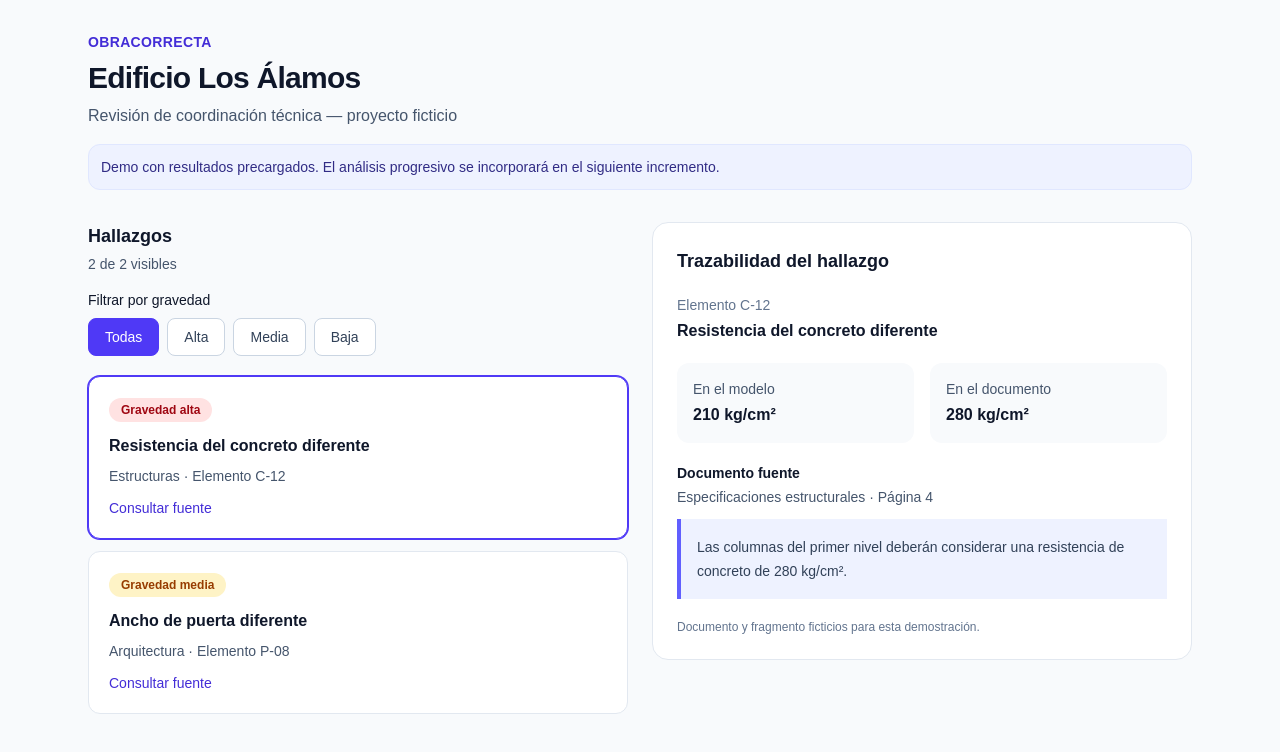
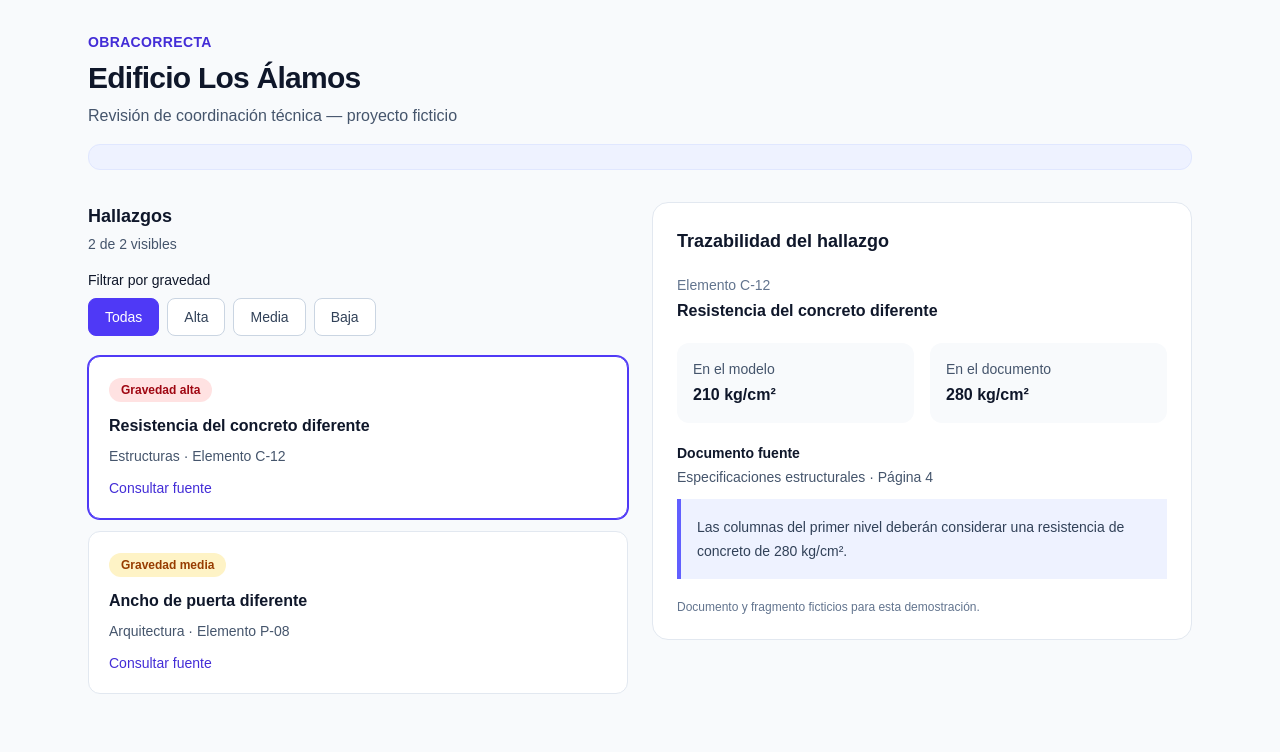
Before and after one commit to LuisRCh986/obracorrecta, a Next.js app: page / in a window 1280 px wide. Shown: the top 752 px of the page. Built offline with nearby package versions, Linux system fonts and the light colour scheme.

Commit message:
feature(components): create the component that manages REST and SSE

```diff
--- a/src/components/review-dashboard.tsx
+++ b/src/components/review-dashboard.tsx
@@ -1,6 +1,6 @@
 "use client";
 
-import { useState } from "react";
+import { useState, type ReactNode } from "react";
 import type { Finding, Project, Severity } from "@/types/review";
 
 type SeverityFilter = "all" | Severity;
@@ -8,6 +8,8 @@ type SeverityFilter = "all" | Severity;
 interface ReviewDashboardProps {
   project: Project;
   findings: Finding[];
+  children?: ReactNode;
+  emptyMessage?: string;
 }
 
 const severityLabels: Record<Severity, string> = {
@@ -100,7 +102,12 @@ function SourcePanel({ finding }: { finding: Finding | null }) {
   );
 }
 
-export function ReviewDashboard({ project, findings }: ReviewDashboardProps) {
+export function ReviewDashboard({
+  project,
+  findings,
+  children,
+  emptyMessage = "No hay hallazgos con esta gravedad",
+}: ReviewDashboardProps) {
   const [severityFilter, setSeverityFilter] = useState<SeverityFilter>("all");
 
   const [selectedId, setSelectedId] = useState<string | null>(null);
@@ -133,10 +140,9 @@ export function ReviewDashboard({ project, findings }: ReviewDashboardProps) {
 
         <p className="mt-2 text-slate-600">{project.description}</p>
 
-        <p className="mt-4 rounded-xl border border-indigo-100 bg-indigo-50 p-3 text-sm text-indigo-900">
-          Demo con resultados precargados. El análisis progresivo se incorporará
-          en el siguiente incremento.
-        </p>
+        <div className="mt-4 rounded-xl border border-indigo-100 bg-indigo-50 p-3 text-sm text-indigo-900">
+          {children}
+        </div>
       </header>
 
       <div className="grid items-start gap-6 lg:grid-cols-2">
@@ -177,7 +183,7 @@ export function ReviewDashboard({ project, findings }: ReviewDashboardProps) {
 
           {visibleFindings.length === 0 ? (
             <p className="rounded-xl border border-dashed border-slate-300 p-6 text-sm text-slate-600">
-              No hay hallazgos con esta gravedad.
+              {emptyMessage}
             </p>
           ) : (
             <ul className="space-y-3">
```
